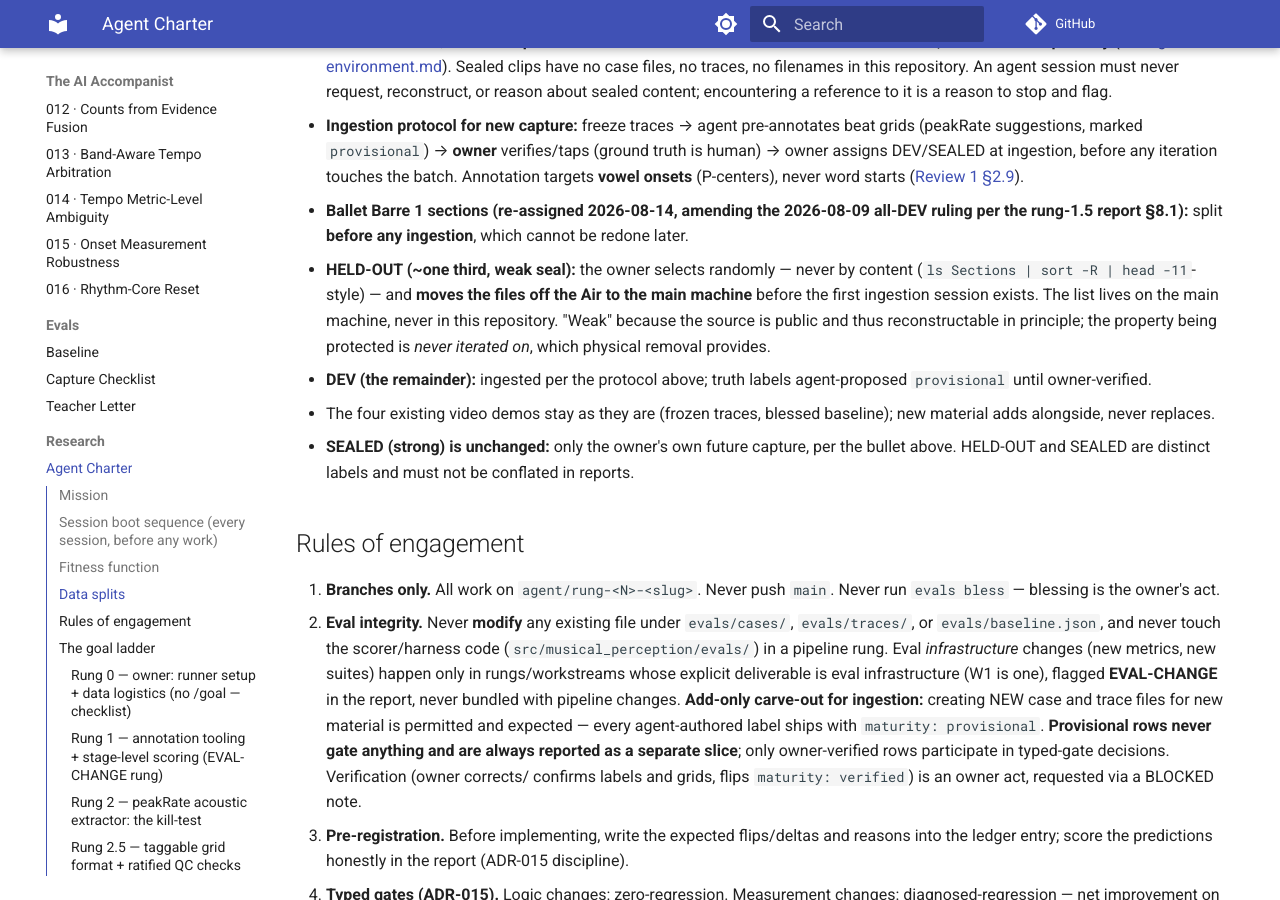
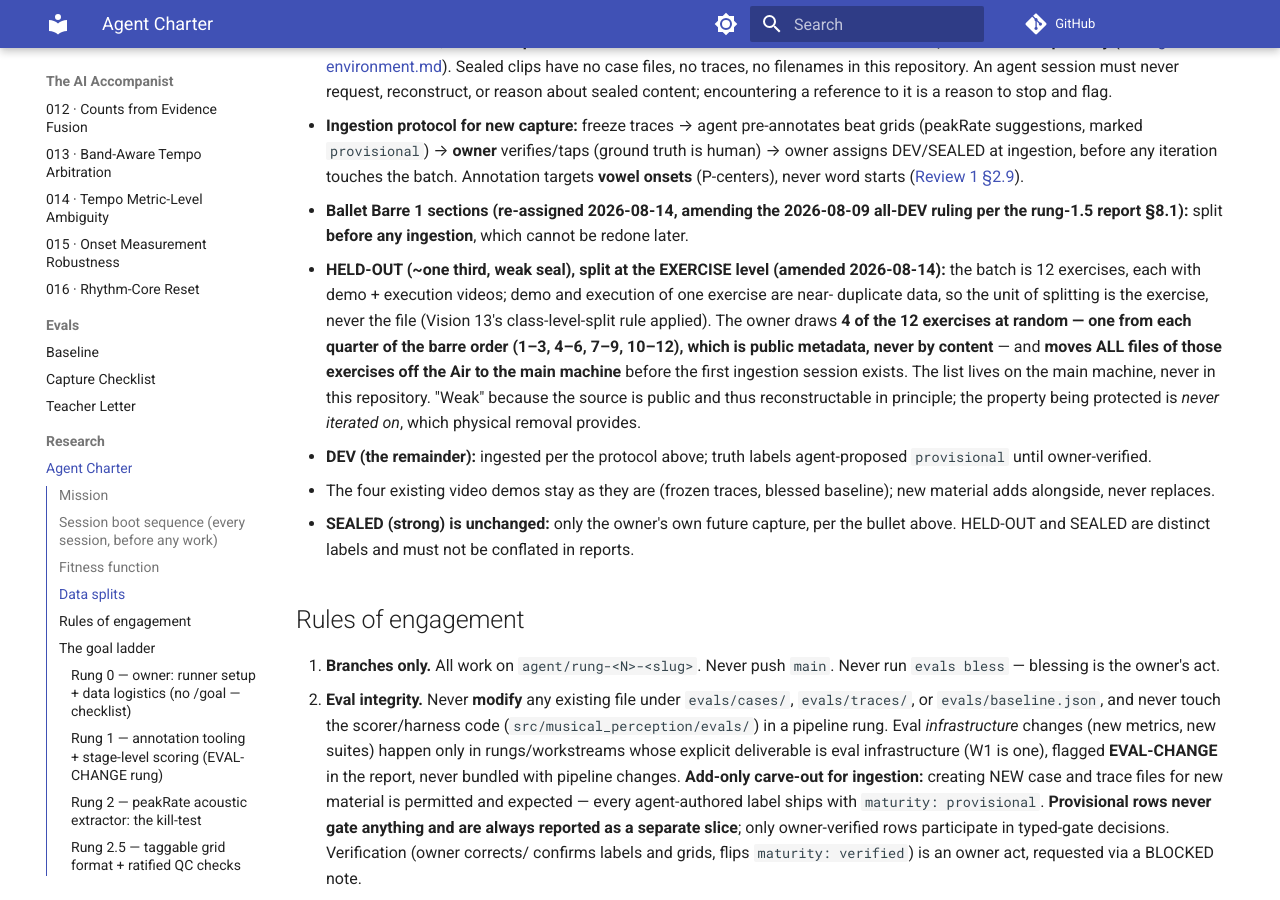
Before and after one commit to ben-juodvalkis/musical-perception, an MkDocs documentation site: the page built from docs/research/agent-charter.md, in a window 1280 px wide and 900 px high, scrolled down 1253 px. Built offline with MkDocs 1.6.1 and Material for MkDocs 9.7.7, drawn with Linux system fonts in a browser that asks for light colours; comment, search, counter and statistics services are not loaded.

Commit message:
docs: holdout amended to exercise-level splitting (4 of 12 exercises, stratified by barre position)
Owner surfaced the batch structure: 12 exercises x (demo + execution).
Demo and execution of one exercise are near-duplicate data, so file-level
random holdout would leak — the split unit is the exercise (Vision 13's
class-level-split rule). Draw one exercise per barre-order quarter
(public metadata, not content); all files of a held-out exercise move
to the main machine together.

Co-Authored-By: Claude Fable 5 <noreply@anthropic.com>
Claude-Session: https://claude.ai/code/session_01Lq9cZ8AsaV6En4f3AZ3dP8

```diff
--- a/docs/research/agent-charter.md
+++ b/docs/research/agent-charter.md
@@ -70,13 +70,19 @@ flags, classified regressions).
 - **Ballet Barre 1 sections (re-assigned 2026-08-14, amending the
   2026-08-09 all-DEV ruling per the rung-1.5 report §8.1):** split
   **before any ingestion**, which cannot be redone later.
-  - **HELD-OUT (~one third, weak seal):** the owner selects randomly —
-    never by content (`ls Sections | sort -R | head -11`-style) — and
-    **moves the files off the Air to the main machine** before the first
-    ingestion session exists. The list lives on the main machine, never
-    in this repository. "Weak" because the source is public and thus
-    reconstructable in principle; the property being protected is
-    *never iterated on*, which physical removal provides.
+  - **HELD-OUT (~one third, weak seal), split at the EXERCISE level
+    (amended 2026-08-14):** the batch is 12 exercises, each with demo +
+    execution videos; demo and execution of one exercise are near-
+    duplicate data, so the unit of splitting is the exercise, never the
+    file (Vision 13's class-level-split rule applied). The owner draws
+    **4 of the 12 exercises at random — one from each quarter of the
+    barre order (1–3, 4–6, 7–9, 10–12), which is public metadata, never
+    by content** — and **moves ALL files of those exercises off the Air
+    to the main machine** before the first ingestion session exists. The
+    list lives on the main machine, never in this repository. "Weak"
+    because the source is public and thus reconstructable in principle;
+    the property being protected is *never iterated on*, which physical
+    removal provides.
   - **DEV (the remainder):** ingested per the protocol above; truth
     labels agent-proposed `provisional` until owner-verified.
   - The four existing video demos stay as they are (frozen traces,
```
